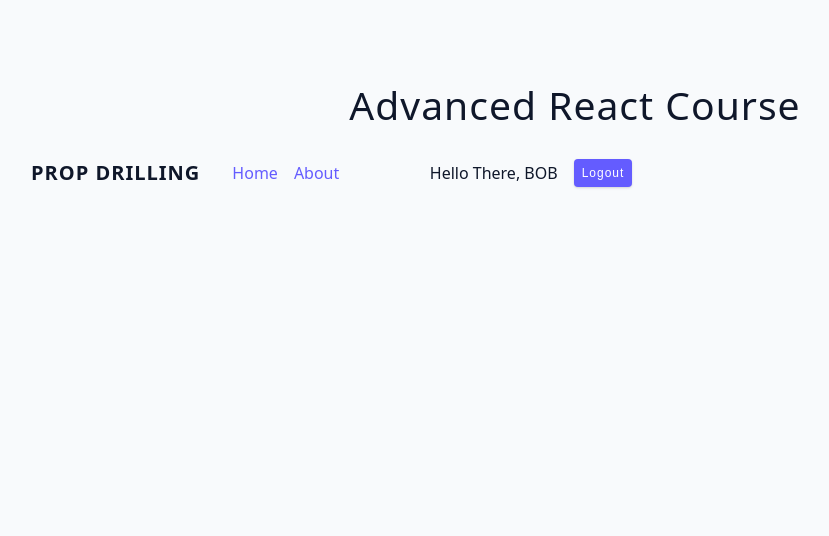
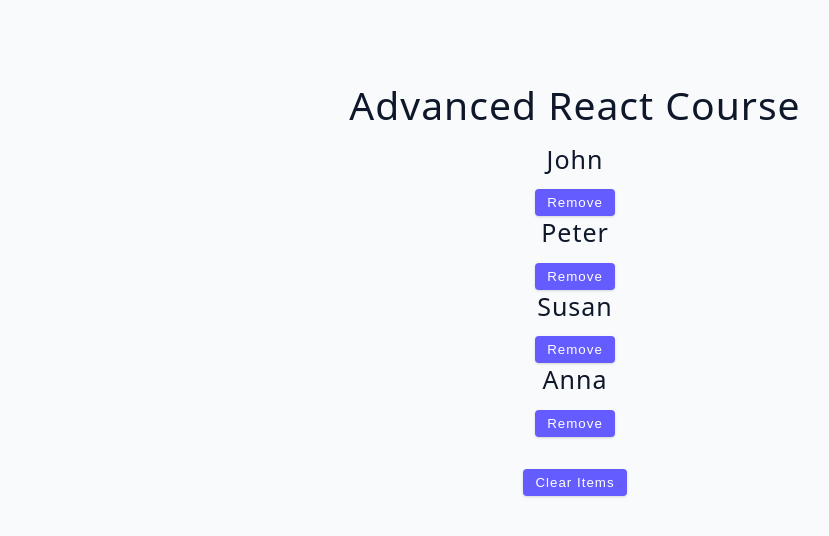
Before and after one commit to Quwambinuyo/03-advanced-react, a React (Vite) app: page / in a window 1280 px wide. Shown: the top 536 px of the page, without its empty margins (65-894 px from the left). Built offline with nearby package versions, Linux system fonts and the light colour scheme.

Commit message:
useReducer setUp

```diff
--- a/src/App.jsx
+++ b/src/App.jsx
@@ -1,4 +1,4 @@
-import Starter from "./tutorial/09-context-api/starter/Navbar";
+import Starter from "./tutorial/10-useReducer/starter/01-useReducer";
 
 function App() {
   return (
--- a/src/tutorial/10-useReducer/starter/01-useReducer.jsx
+++ b/src/tutorial/10-useReducer/starter/01-useReducer.jsx
@@ -1,30 +1,62 @@
-import React from 'react';
-import { data } from '../../../data';
+import React from "react";
+import { useState, useReducer } from "react";
+import { data } from "../../../data";
+
+const defaultState = {
+  people: data,
+};
+
+const reducer = () => {};
+
 const ReducerBasics = () => {
-  const [people, setPeople] = React.useState(data);
+  const [state, dispatch] = useReducer(reducer, defaultState);
 
   const removeItem = (id) => {
-    let newPeople = people.filter((person) => person.id !== id);
-    setPeople(newPeople);
+    // let newPeople = people.filter((person) => person.id !== id);
+    // setPeople(newPeople);
   };
+
+  const clearList = () => {
+    // setPeople([]);
+  };
+
+  const resetList = () => {
+    // setPeople(data);
+  };
+
+  console.log(state);
+
   return (
     <div>
-      {people.map((person) => {
+      {state.people.map((person) => {
         const { id, name } = person;
         return (
-          <div key={id} className='item'>
+          <div key={id} className="item">
             <h4>{name}</h4>
-            <button onClick={() => removeItem(id)}>remove</button>
+            <button className="btn" onClick={() => removeItem(id)}>
+              remove
+            </button>
           </div>
         );
       })}
-      <button
-        className='btn'
-        style={{ marginTop: '2rem' }}
-        onClick={() => setPeople([])}
-      >
-        clear items
-      </button>
+
+      {state.people.length < 1 ? (
+        <button
+          className="btn"
+          style={{ marginTop: "2rem" }}
+          onClick={resetList}
+        >
+          Reset list
+        </button>
+      ) : (
+        <button
+          className="btn"
+          style={{ marginTop: "2rem" }}
+          onClick={clearList}
+        >
+          clear items
+        </button>
+      )}
     </div>
   );
 };
```
